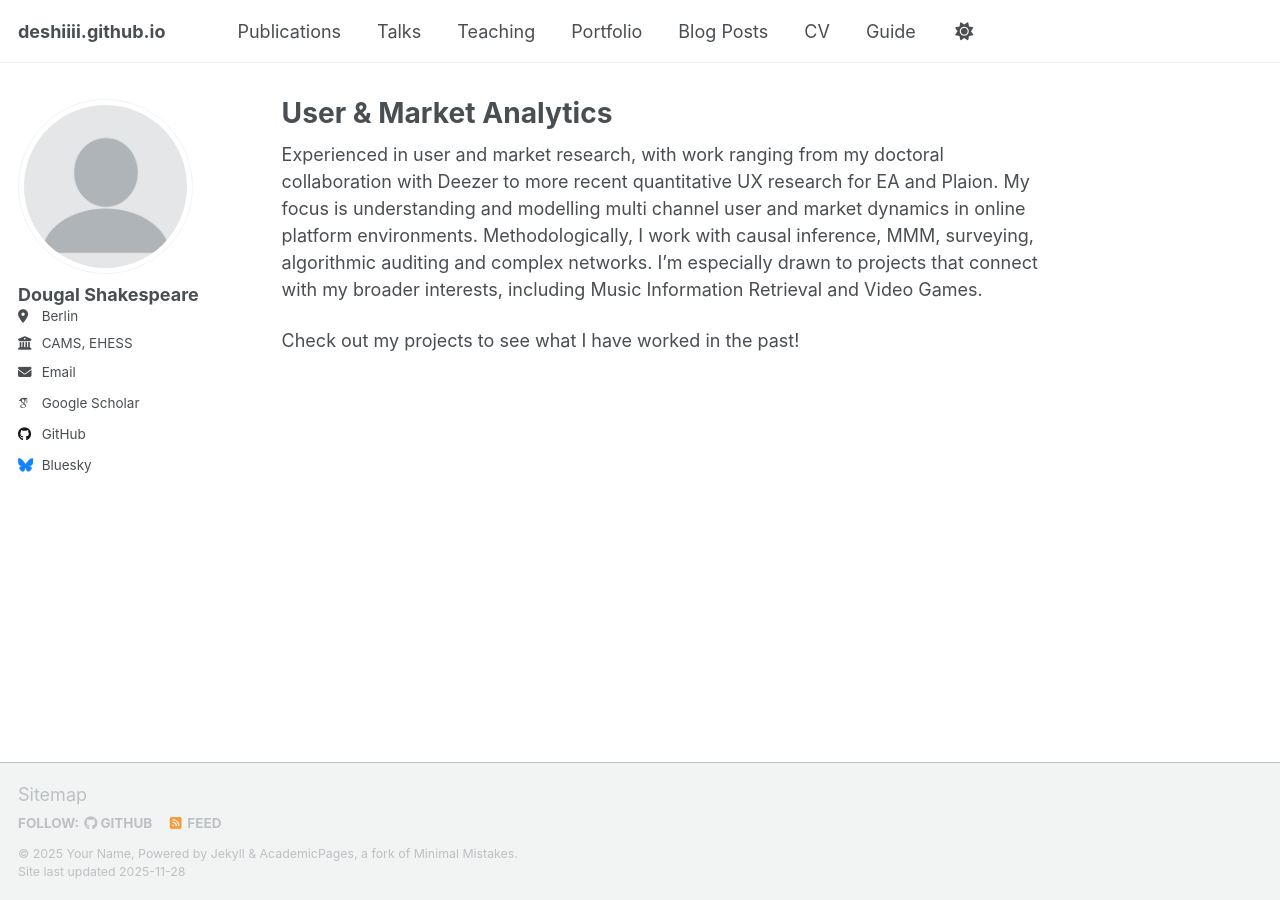
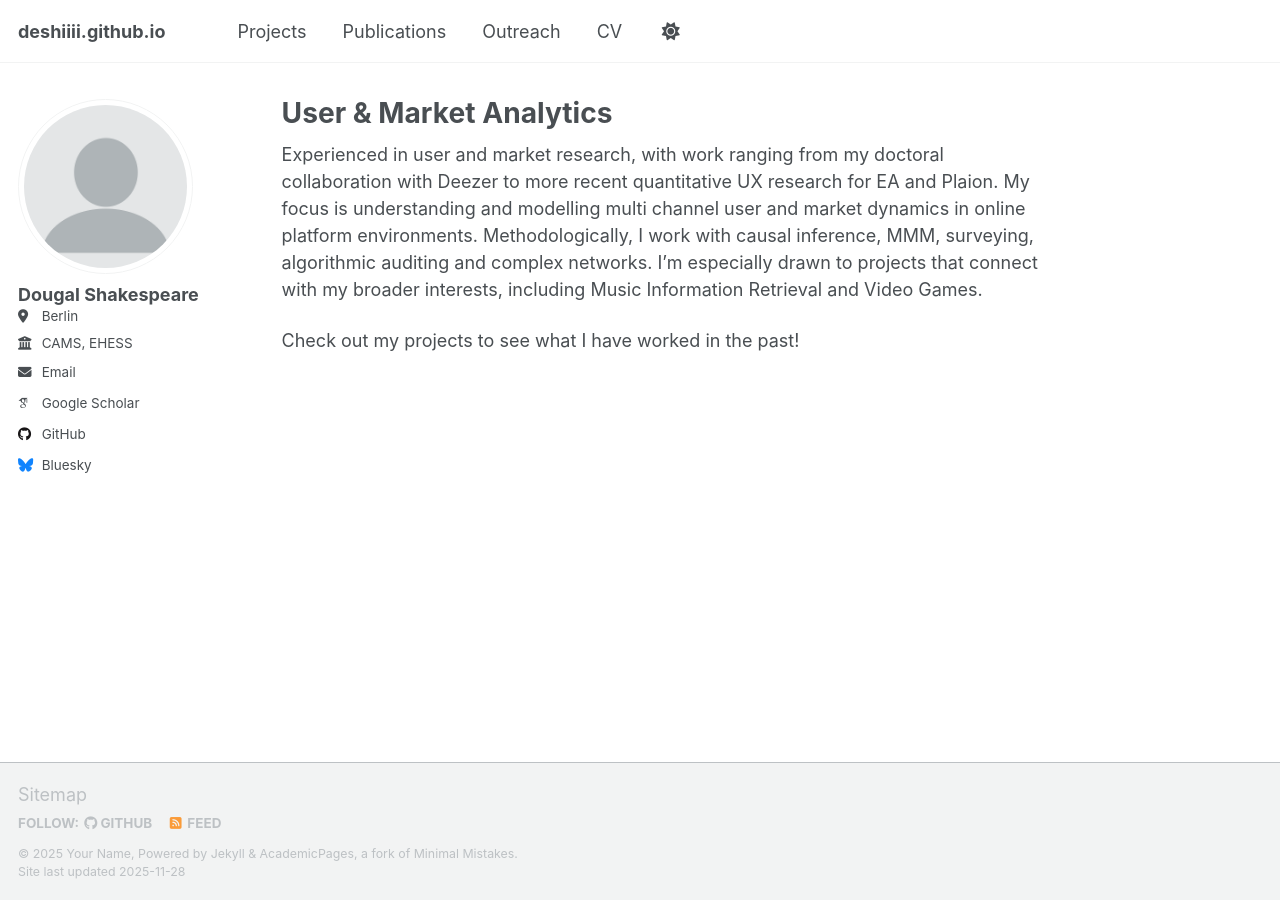
Before and after one commit to deshiiii/deshiiii.github.io, a Jekyll site: the page built from _pages/about.md, in a window 1280 px wide. Built offline with Jekyll 4.4.1, drawn with Linux system fonts in a browser that asks for light colours; some web fonts are replaced; a script that is not in the unit is left out.

Commit message:
Update navigation.yml

```diff
--- a/_data/navigation.yml
+++ b/_data/navigation.yml
@@ -8,19 +8,13 @@
 #      Markdown formatted page while the second is generated using JSON.
 
 main:
+  - title: "Projects"
+    url: /talks/
+
   - title: "Publications"
     url: /publications/
 
-  - title: "Talks"
-    url: /talks/
-
-  - title: "Teaching"
-    url: /teaching/
-
-  - title: "Portfolio"
-    url: /portfolio/
-
-  - title: "Blog Posts"
+  - title: "Outreach"
     url: /year-archive/
 
   - title: "CV"
@@ -29,5 +23,5 @@ main:
   # - title: "CV"
   #   url: /cv-json/
 
-  - title: "Guide"
-    url: /markdown/
+  # - title: "Guide"
+  #   url: /markdown/
```
